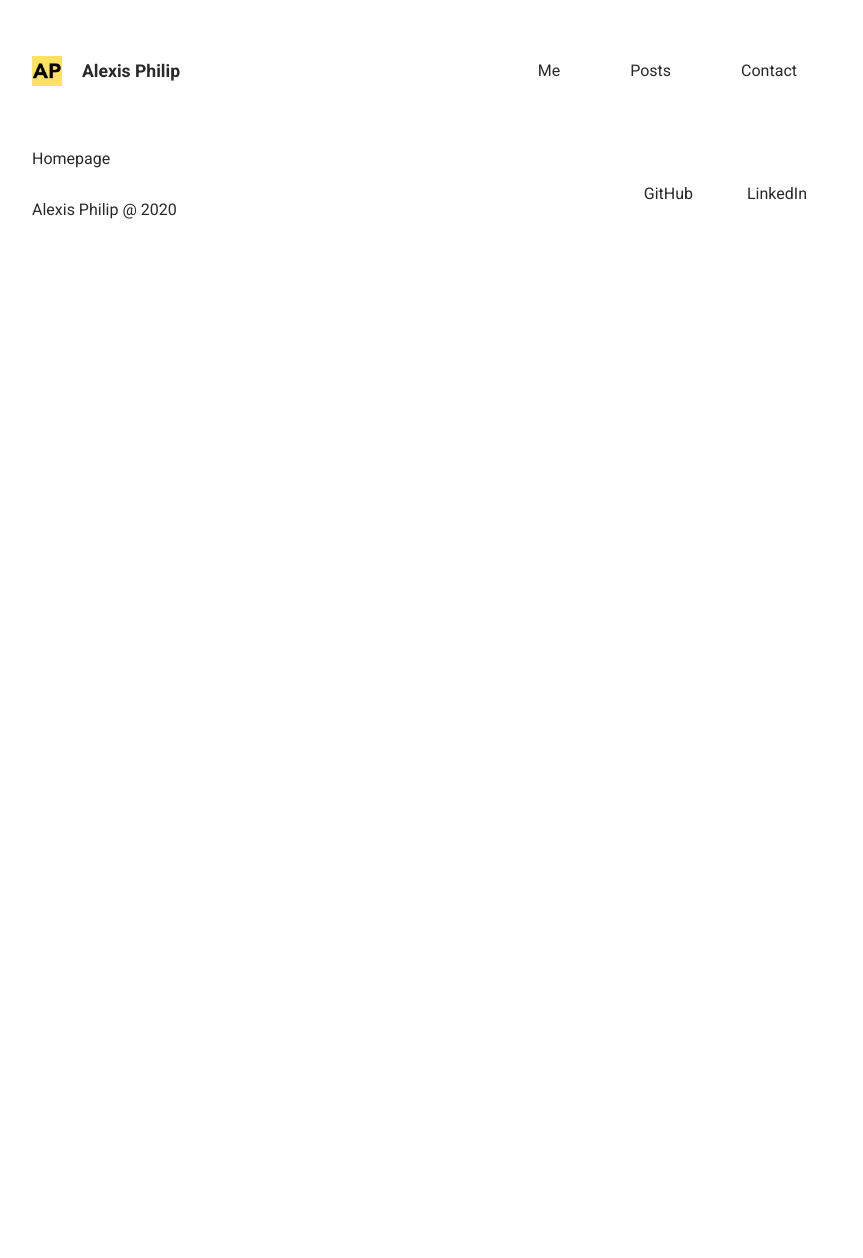
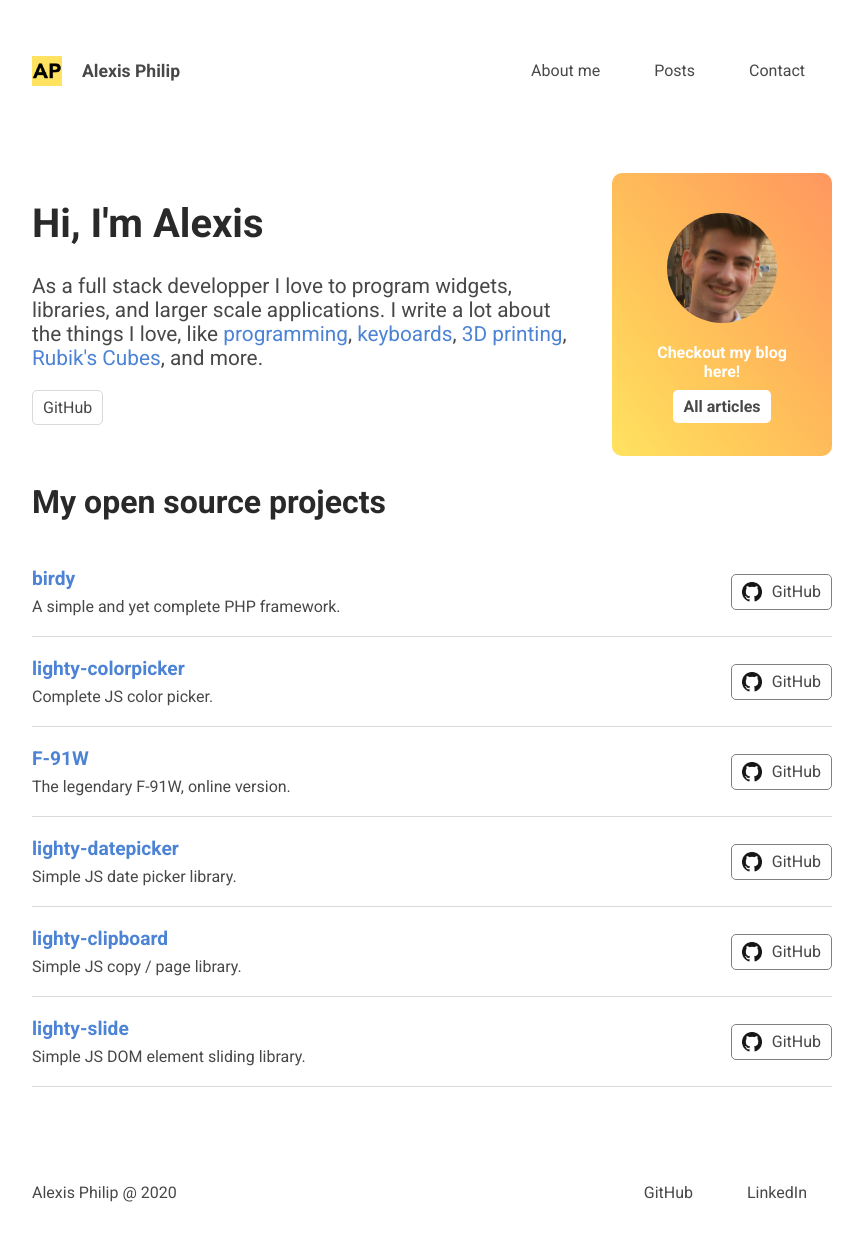
Before and after one commit to alexisphilip/alexisphilip.fr, a PHP site: page / in a window 1280 px wide. Shown: the whole page, without its empty margins (208-1071 px from the left). Before the commit the page ends 219 px from the top, so only its background shows below. Run offline with PHP 8.4, Linux system fonts and the light colour scheme.

Commit message:
[UPDATE] home page.

```diff
--- a/content/pages-html/home.php
+++ b/content/pages-html/home.php
@@ -1,2 +1,56 @@
-<!--<h1>Welcome home!</h1>-->
-<p>Homepage</p>
+
+<div class="lead">
+    <div class="sidetext">
+        <div>
+            <h1 class="lead-title color-font-title">Hi, I'm Alexis</h1>
+            <p class="lead-description">As a full stack developper I love to program widgets, libraries, and larger
+                scale applications. I write a lot about the things I love, like
+                <a class="link color-blue" href="#<?php //base_url("category/programming") ?>">programming</a>,
+                <a class="link color-blue" href="#<?php //base_url("category/keyboards") ?>">keyboards</a>,
+                <a class="link color-blue" href="#<?php //base_url("category/3d-printing") ?>">3D printing</a>,
+                <a class="link color-blue" href="#<?php //base_url("category/3d-printing") ?>">Rubik's Cubes</a>,
+                and more.</p>
+            <a class="btn-small lead-btn" href="https://github.com/alexisphilip">GitHub</a>
+        </div>
+    </div>
+    <div class="sidecard">
+        <img class="profile-pic" src="<?= img_url("profile-pic.png") ?>" alt="Profile pic">
+        <p class="bold color-white">Checkout my blog here!</p>
+        <a class="link bold btn-small bg-white color-font-text" href="<?= base_url("blog") ?>">All articles</a>
+    </div>
+</div>
+
+<h2 class="large-title">My open source projects</h2>
+
+<div class="large-list">
+
+    <?php foreach ($data["repositories"] as $repository) { ?>
+        <div class="list-element">
+            <div class="project-content">
+                <div class="project-image">
+
+                </div>
+                <div class="project-text">
+                    <p class="project-title">
+                        <a class="link color-blue"
+                           href="https://github.com/alexisphilip/<?= $repository["name"] ?>"><?= $repository["name"] ?></a>
+                    </p>
+                    <p class="project-title-description"><?= $repository["description"] ?></p>
+                </div>
+            </div>
+            <div class="project-links">
+                <a class="btn-small color-font-text link-github"
+                   href="https://github.com/alexisphilip/<?= $repository["name"] ?>">
+                    <img class="github-icon" src="<?= img_url("icons/github/GitHub-Mark-32px.png") ?>"
+                         alt="GitHub logo">
+                    GitHub
+                </a>
+                <?php if (isset($repository["demo"]) && $repository["demo"]) { ?>
+                    <a class="btn-small color-white bg-blue link-demo"
+                       href="<?= base_url("demo/" . $repository["link"]) ?>">Demo</a>
+                <?php } ?>
+            </div>
+        </div>
+    <?php } ?>
+
+</div>
--- /dev/null
+++ b/data/projects.json
@@ -0,0 +1,32 @@
+{
+  "data": [
+    {
+      "name": "birdy",
+      "description": "A simple and yet complete PHP framework.",
+      "demo": ""
+    },
+    {
+      "name": "lighty-colorpicker",
+      "description": "Complete JS color picker.",
+      "demo": ""
+    },
+    {
+      "name": "F-91W",
+      "description": "The legendary F-91W, online version.",
+      "demo": ""
+    },
+    {
+      "name": "lighty-datepicker",
+      "description": "Simple JS date picker library.",
+      "demo": ""
+    },
+    {
+      "name": "lighty-clipboard",
+      "description": "Simple JS copy / page library."
+    },
+    {
+      "name": "lighty-slide",
+      "description": "Simple JS DOM element sliding library."
+    }
+  ]
+}
--- a/src/RenderManager.php
+++ b/src/RenderManager.php
@@ -3,6 +3,12 @@
 class RenderManager
 {
     private static $pageTitle;
+    private static $pageDescription;
+
+    public static function setPageDescription($pageDescription)
+    {
+        self::$pageDescription = $pageDescription;
+    }
 
     public static function setPageTitle($pageTitle)
     {
@@ -18,7 +24,13 @@ class RenderManager
         }
     }
 
-    public static function loadTemplate($template_name, $file_path)
+    public static function getPageDescription()
+    {
+        return self::$pageDescription;
+    }
+
+
+    public static function loadTemplate($template_name, $file_path, $data = [])
     {
         $template_dir = "src/templates/";
         if (in_array($template_name, scandir($template_dir))) {
--- a/src/config/config.php
+++ b/src/config/config.php
@@ -4,4 +4,4 @@ $config["base_url"] = "https://dev.alexisphilip.fr";
 
 $config["default_title"] = "Alexis Philip";
 
-$config["default_language_code"] = "fr";
+$config["default_language_code"] = "en";
--- a/src/controller/home.php
+++ b/src/controller/home.php
@@ -5,5 +5,8 @@ RenderManager::setPageTitle("home");
 
 $file_path = "content/pages-html/home.php";
 
-// Loadss the selected template and renders it.
-RenderManager::loadTemplate("html", $file_path);
+//$repositories = shell_exec("curl -i https://api.github.com/users/alexisphilip/repos");
+$data["repositories"] = json_decode(shell_exec("cat data/projects.json"), true)["data"];
+
+// Loads the selected template and renders it.
+RenderManager::loadTemplate("html", $file_path, $data);
--- a/src/templates/html/header.php
+++ b/src/templates/html/header.php
@@ -3,7 +3,7 @@
     Alexis Philip
 </a>
 <nav>
-    <a class="link" href="<?= base_url("about-me") ?>">Me</a>
+    <a class="link" href="<?= base_url("about-me") ?>">About me</a>
     <a class="link" href="<?= base_url("blog") ?>">Posts</a>
     <a class="link" href="<?= base_url("contact") ?>">Contact</a>
 </nav>
--- a/src/templates/layout.php
+++ b/src/templates/layout.php
@@ -8,7 +8,7 @@
     <meta charset="UTF-8">
 
     <!-- Website ownership information. -->
-    <meta name="description" content="Alexis Philip's website">
+    <meta name="description" content="<?= RenderManager::getPageDescription() ?>">
     <meta name="keywords" content="Portfolio, Developer, Programmer, Full stack, Keyboard, Ergonomic keyboard, 3D printing">
     <meta name="author" content="Alexis Philip">
     <meta name="viewport" content="width=device-width, initial-scale=1.0">
--- a/static/css/main.css
+++ b/static/css/main.css
@@ -1,7 +1,39 @@
 
 :root {
-    --color-font-grey: #29292A;
+    --color-font-title: #29292A;
+    --color-font-text: #484849;
+
+    --border-light: #D8D9DB;
+    --bg-light: #F1F3F5;
+
+    --bg-blue: #4C83D5;
+    --color-blue: #4C83D5;
 }
+
+.bg-blue {
+    background: var(--bg-blue);
+}
+.color-blue {
+    color: var(--color-blue);
+}
+.color-font-title {
+    color: var(--color-font-title);
+}
+.color-font-text {
+    color: var(--color-font-text);
+}
+.bg-white {
+    background: white;
+}
+.color-white {
+    color: white;
+}
+
+.bold {
+    font-weight: 700;
+}
+
+
 
 html {
     margin: 0;
@@ -11,7 +43,7 @@ html {
 
 body {
     font-family: 'Roboto', sans-serif;
-    color: var(--color-font-grey);
+    color: var(--color-font-text);
 }
 
 * {
@@ -20,9 +52,16 @@ body {
 
 /* Reset */
 
-a.link {
-    text-decoration: none;
-    color: var(--color-font-grey);
+h1, h2 {
+    color: var(--color-font-title);
+}
+
+p {
+    color: var(--color-font-text);
+}
+
+a {
+    color: var(--color-font-text)
 }
 
 /* Main */
@@ -46,6 +85,128 @@ footer {
 }
 
 
+
+/* Main */
+
+.inner-main {
+    margin: 40px auto;
+}
+
+
+
+/* LINKS & BUTTONS */
+
+.link {
+    text-decoration: none;
+}
+
+.btn-small {
+    text-decoration: none;
+    padding: 7px 10px;
+    border-radius: 5px;
+}
+
+
+
+
+/* Large title replicating h1 size */
+.large-title {
+    font-size: 32px;
+    color: var(--color-font-title);
+}
+
+
+
+/* Lead section /home */
+
+.lead {
+    /*border: 1px solid grey;*/
+    display: flex;
+    justify-content: space-between;
+}
+
+.sidetext {
+    display: flex;
+}
+    .lead-title {
+        font-size: 2.5em;
+    }
+    .lead-description {
+        font-size: 1.3em;
+    }
+    .lead-btn {
+        display: inline-block;
+        border: 1px solid var(--border-light);
+    }
+    .lead-btn-icon {
+        margin-right: 10px;
+        width: 13px;
+        height: 13px;
+    }
+.sidecard {
+    width: 220px;
+    min-width: 220px;
+    max-width: 220px;
+    border-radius: 10px;
+    margin-left: 40px;
+    padding: 40px;
+    background-image: linear-gradient(to right top, #ffe360, #ffcf5b, #ffbc5a, #ffa95c, #ff9760);
+    text-align: center;
+}
+    .profile-pic {
+        height: 110px;
+        width: 110px;
+        border-radius: 1000px;
+    }
+
+
+
+
+
+/* Link */
+
+.list-element {
+    display: flex;
+    justify-content: space-between;
+    align-items: center;
+    padding: 20px 0;
+    border-bottom: 1px solid var(--border-light);
+}
+
+.list-element .project-content {
+    display: flex;
+}
+    .list-element {
+
+    }
+    .list-element .project-title {
+        font-size: 1.2em;
+        font-weight: 700;
+        color: var(--color-font-title);
+        margin: 0 0 7px 0;
+    }
+    .list-element .project-title-description {
+        margin: 0;
+    }
+
+.list-element .project-links {
+    display: flex;
+    justify-content: center;
+    align-items: center;
+}
+    .list-element .link-github {
+        border: 1px solid grey;
+        display: flex;
+        align-items: center;
+    }
+    .list-element .github-icon {
+        margin-right: 10px;
+        height: 20px;
+        width: 20px;
+    }
+    .list-element .link-demo {
+        margin-left: 20px;
+    }
 
 
 /* Header */
@@ -77,13 +238,13 @@ footer {
 }
 
 .inner-header nav a {
-    padding: 13px 25px;
+    padding: 13px 20px;
     border-radius: 7px;
-    margin: auto 10px;
+    margin: auto 7px;
 }
 
 .inner-header nav a:hover {
-    background: #F1F3F5;
+    background: var(--bg-light);
     color: black;
 }
 
@@ -92,6 +253,8 @@ footer {
 .inner-footer {
     display: flex;
     justify-content: space-between;
+    align-items: center;
+    margin: 40px auto;
 }
 
 .inner-footer nav a {
```
Also changed, not shown: static/img/icons/github/GitHub-Mark-120px-plus.png (added), static/img/icons/github/GitHub-Mark-32px.png (added), static/img/icons/github/GitHub-Mark-64px.png (added), static/img/profile-pic.png (added).
